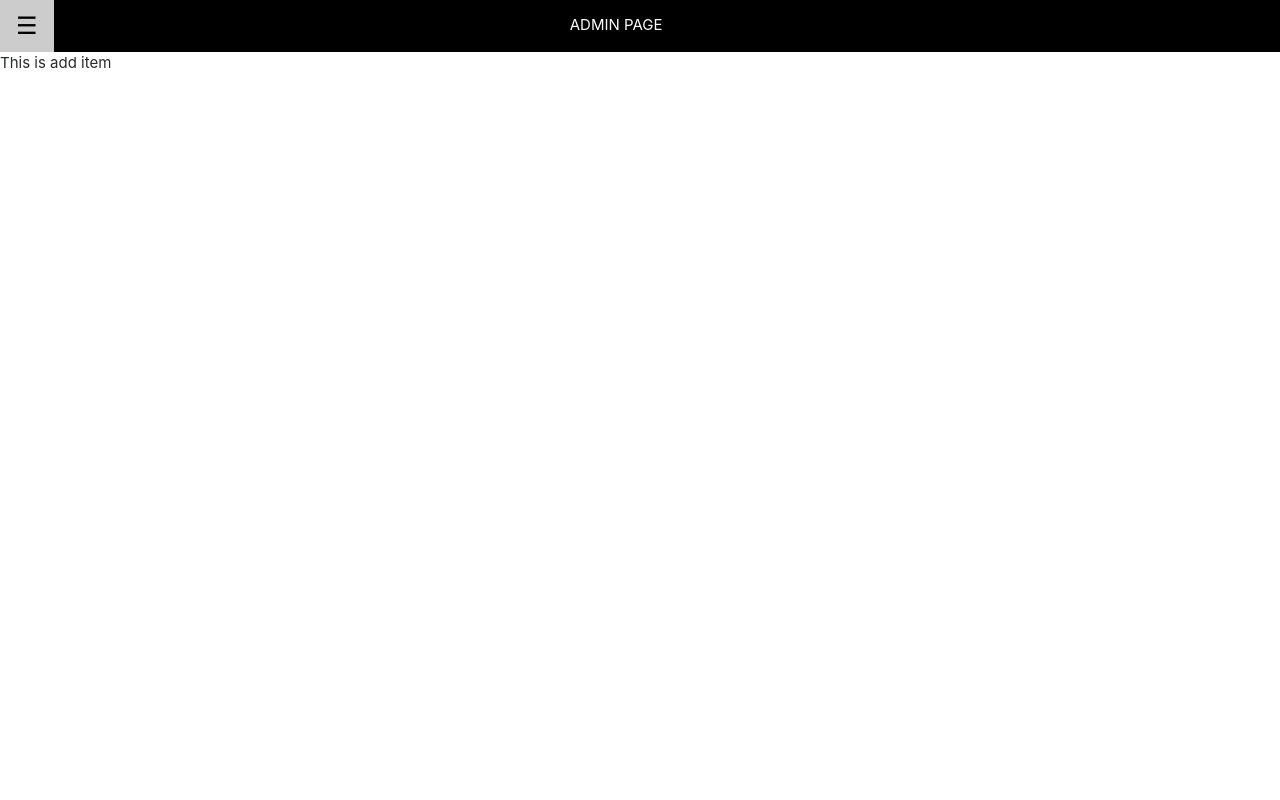
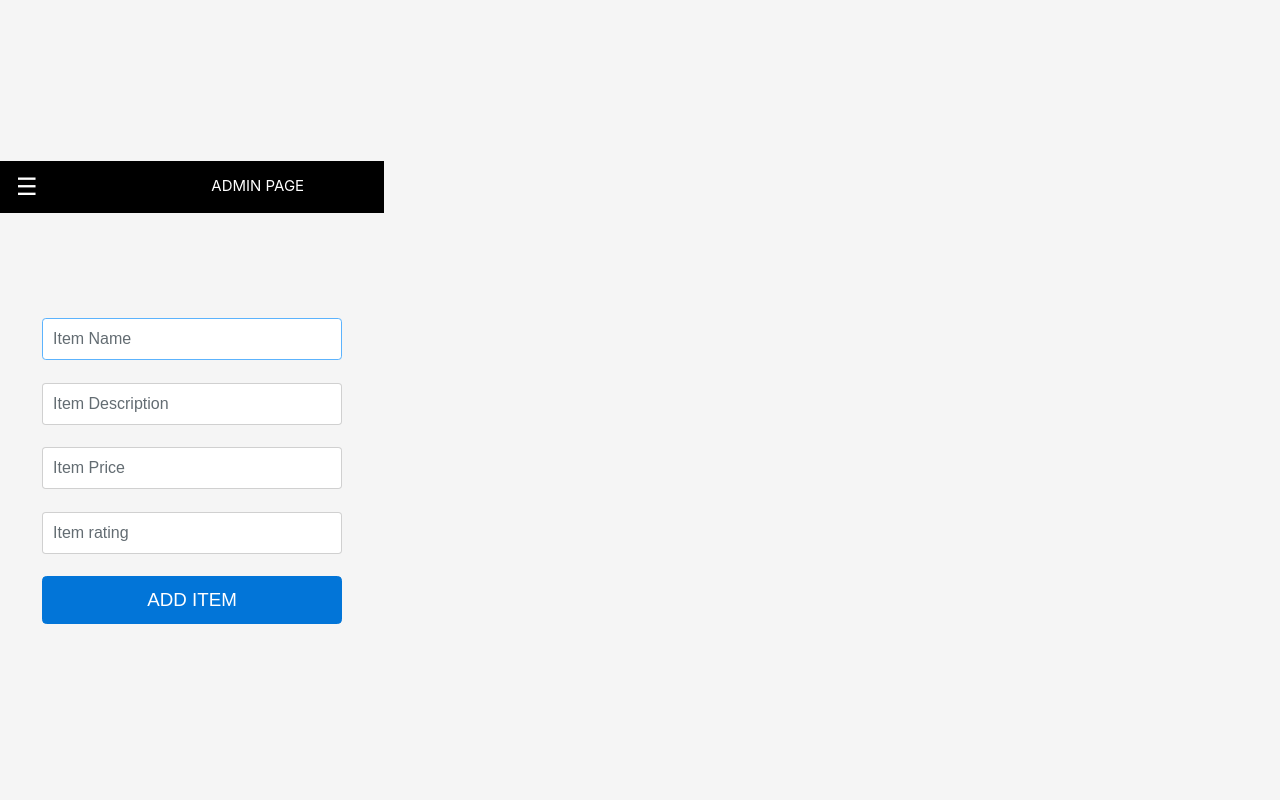
Before and after one commit to V4run14/Restaurant, a Flask app: page /admin/menu/edit in a window 1280 px wide. Run offline with Flask 2, Linux system fonts and the light colour scheme; some libraries are stand-ins or nearby versions.

Commit message:
Add food item

```diff
--- /dev/null
+++ b/static/Additem.css
@@ -0,0 +1,47 @@
+html,
+body {
+  height: 100%;
+}
+
+body {
+  display: -ms-flexbox;
+  display: flex;
+  -ms-flex-align: center;
+  align-items: center;
+  padding-top: 40px;
+  padding-bottom: 40px;
+  background-color: #f5f5f5;
+}
+
+.form-signin {
+  width: 100%;
+  max-width: 330px;
+  padding: 15px;
+  margin: auto;
+}
+.form-signin .checkbox {
+  font-weight: 400;
+}
+.form-group{
+  margin: 0;
+}
+.form-signin .form-control {
+  position: relative;
+  box-sizing: border-box;
+  height: auto !important;
+  padding: 10px;
+  font-size: 16px;
+}
+.form-signin .form-control:focus {
+  z-index: 2;
+}
+.form-signin input[type="email"] {
+  margin-bottom: -1px;
+  border-bottom-right-radius: 0;
+  border-bottom-left-radius: 0;
+}
+.form-signin input[type="password"] {
+  margin-bottom: 10px;
+  border-top-left-radius: 0;
+  border-top-right-radius: 0;
+}
--- a/templates/admin_menu_additem.html
+++ b/templates/admin_menu_additem.html
@@ -1,14 +1,40 @@
 {% extends "admin.html" %}
 
 {% block head %}
-
+    <link href="{{ url_for('static', filename='/Additem.css') }}" rel="stylesheet">
 {% block title %}
 {% endblock %}
 
 {% endblock %}
 
 {% block body %}
-<div>
-    This is add item
+<div class="text-center container mt-5" style="width: 30vw;">
+    <br>
+    <form class="form-signin" action="{{ url_for('admin_menu') }}" method="post">
+
+
+        <br>
+
+        <label for="item_name" class="sr-only">Item Name</label>
+        <input type="text" id="item_name" class="form-control" name="item_name" placeholder="Item Name" required autofocus>
+
+        <br>
+
+        <label for="Item Description" class="sr-only">Description</label>
+        <input type="text" id="description" class="form-control" name="description" placeholder="Item Description" required autofocus>
+
+        <br>
+
+        <label for="Price" class="sr-only">Price</label>
+        <input type="integer" id="price" class="form-control" name="price" placeholder="Item Price" required autofocus>
+
+        <br>
+
+        <label for="rating" class="sr-only">Rating</label>
+        <input type="number" id="rating" class="form-control" name="rating" placeholder="Item rating" required autofocus>
+        <br>
+
+        <button class="btn btn-lg btn-primary btn-block" name="signup" type="submit">ADD ITEM</button>
+    </form>
 </div>
 {% endblock %}
```
